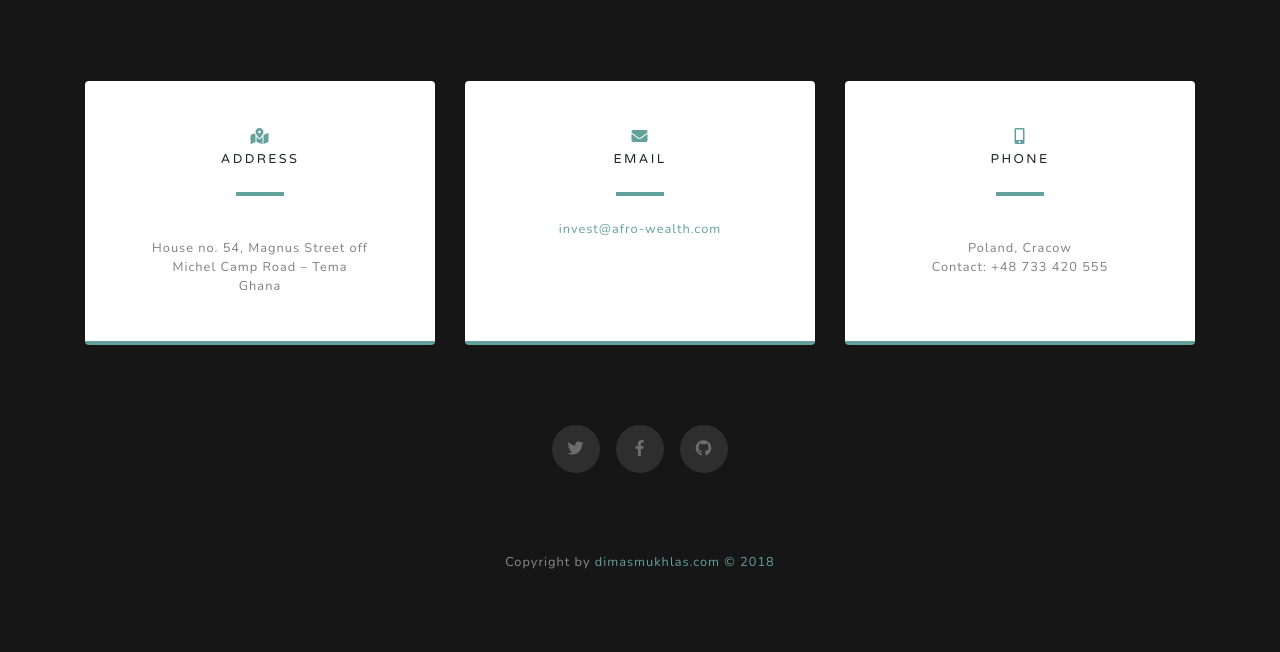
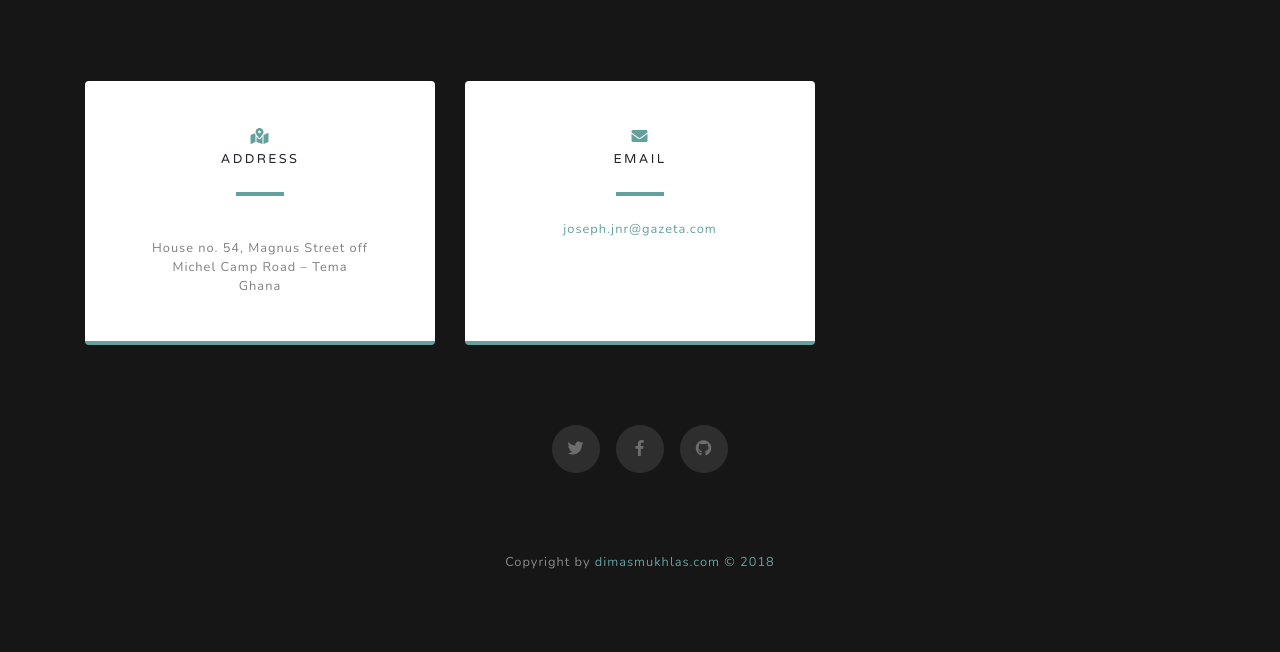
Before and after one commit to dimaswidiantoro/afro-wealth-server, a Django app: page / in a window 1280 px wide. Shown: the part 5607-6259 px from the top of the page. Run offline with Django 3.2, Linux system fonts and the light colour scheme; some libraries are stand-ins or nearby versions.

Commit message:
add new name

```diff
--- a/frontpage/templates/frontpage/frontpage.html
+++ b/frontpage/templates/frontpage/frontpage.html
@@ -54,7 +54,8 @@
     <header class="masthead">
       <div class="container d-flex h-100 align-items-center">
         <div class="mx-auto text-center">
-          <h1 class="mx-auto my-0 text-uppercase">Afrowealth</h1>
+          <h1 class="mx-auto my-0 text-uppercase">Afrowealth Analytics Institute
+          </h1>
           <h2 class="text-white-50 mx-auto mt-2 mb-5">We welcome you</h2>
           <a href="#about" class="btn btn-primary js-scroll-trigger">Get Started</a>
         </div>
@@ -231,24 +232,24 @@ Outlook
                 <h4 class="text-uppercase m-0">Email</h4>
                 <hr class="my-4">
                 <div class="small text-black-50">
-                  <a href="#">invest@afro-wealth.com</a>
+                  <a href="#">joseph.jnr@gazeta.com</a>
                 </div>
               </div>
             </div>
           </div>
 
-          <div class="col-md-4 mb-3 mb-md-0">
+      <!--<div class="col-md-4 mb-3 mb-md-0">
             <div class="card py-4 h-100">
               <div class="card-body text-center">
                 <i class="fas fa-mobile-alt text-primary mb-2"></i>
-                <h4 class="text-uppercase m-0">Phone</h4>
+                <h4 class="text-uppercase m-0"></h4>
                 <hr class="my-4">
-                <div class="small text-black-50"><br>Poland, Cracow
-<br>Contact: +48 733 420 555
+                <div class="small text-black-50"><br>
+<br>
 </div>
               </div>
             </div>
-          </div>
+          </div>-->
         </div>
 
         <div class="social d-flex justify-content-center">
```
